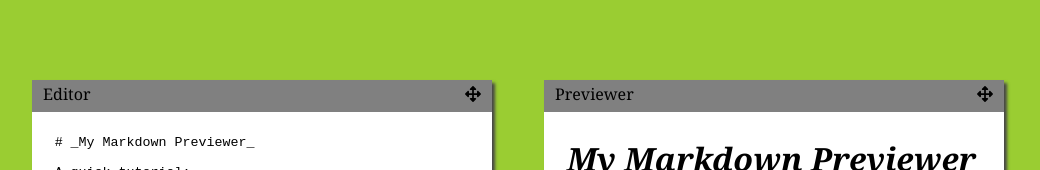
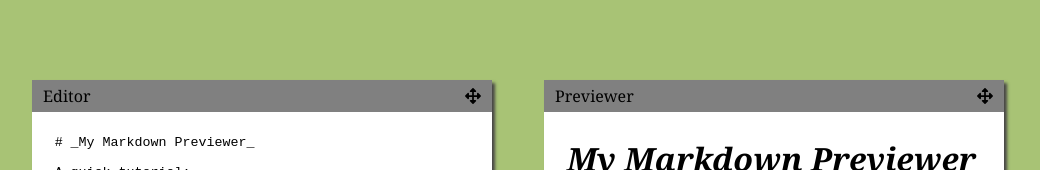
Before and after one commit to cold-pac/Markdown-Previewer, a React (Create React App) app: page / in a window 1280 px wide. Shown: the top 170 px of the page, without its empty margins (122-1162 px from the left). Built offline with nearby package versions, Linux system fonts and the light colour scheme.

Commit message:
changed background color, some other css

```diff
--- a/src/App.css
+++ b/src/App.css
@@ -2,7 +2,7 @@ html, body {
   height: 100%;
   width: 100%;
   margin: 0;
-  background: yellowgreen;
+  background: rgb(168, 195, 117);
   font-family: Cambria, Cochin, Georgia, Times, 'Times New Roman', serif;
 }
 body {
@@ -32,20 +32,19 @@ body {
   display: flex;
   flex-direction: row;
   justify-content: space-around;
+  align-items: center;
 }
 .headBar span {
   width: 45%;
   text-align: right;
 }
 .headBar span:nth-child(1) {
-  padding: 0.7%;
   text-align: left;
 }
 .headBar span:nth-child(2) {
-  padding: 0.7%;
 }
 svg:hover {
-  color: yellowgreen;
+  color: rgb(168, 195, 117);;
 }
 #editor {
   height: 95%;
```
Also changed, not shown: 1 other file (tests, documents, lock files or other folders).
